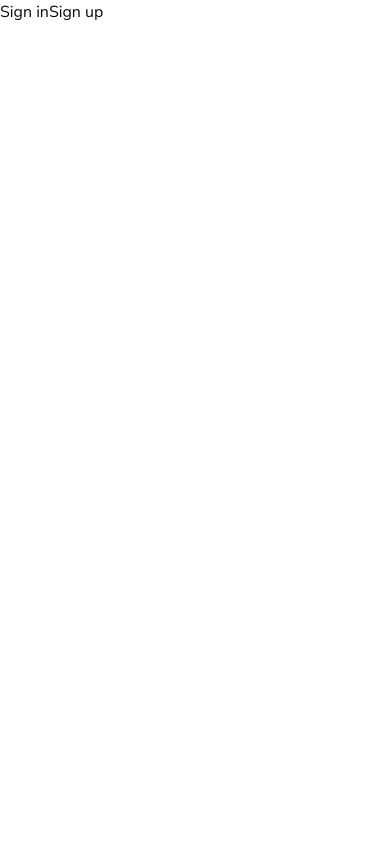
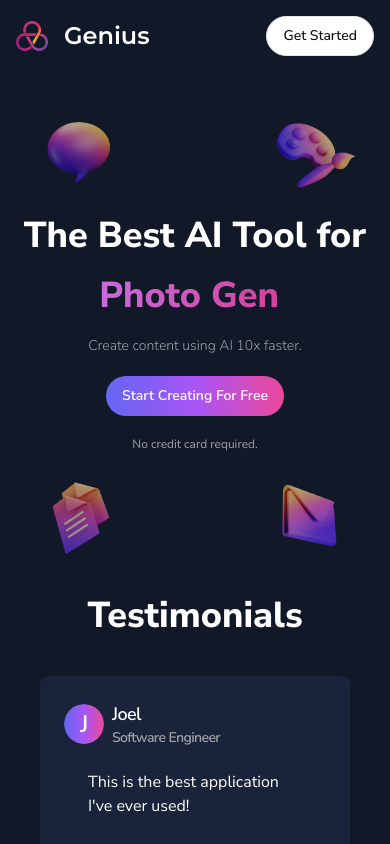
Before and after one commit to Mahin171/AI, a Next.js app: page / in a window 390 px wide. Built offline with nearby package versions, Linux system fonts and the light colour scheme.

Commit message:
feat: add landing page

```diff
--- /dev/null
+++ b/app/(landing)/layout.tsx
@@ -0,0 +1,15 @@
+const LandingLayout = ({
+  children
+}: {
+  children: React.ReactNode;
+}) => {
+  return (
+    <main className="h-full bg-[#111827] overflow-auto">
+      <div className="mx-auto max-w-screen-xl h-full w-full">
+        {children}
+      </div>
+    </main>
+   );
+}
+
+export default LandingLayout;
--- a/app/(landing)/page.tsx
+++ b/app/(landing)/page.tsx
@@ -3,13 +3,18 @@
   LoginLink
 } from "@kinde-oss/kinde-auth-nextjs/server";
 
-const AuthPage = () => {
+import { LandingNavbar } from "@/components/landing-navbar";
+import { LandingHero } from "@/components/landing-hero";
+import { LandingContent } from "@/components/landing-content";
+
+const LandingPage = () => {
   return (
-    <div>
-      <LoginLink>Sign in</LoginLink>
-      <RegisterLink>Sign up</RegisterLink>
+    <div className="h-full">
+      <LandingNavbar />
+      <LandingHero />
+      <LandingContent />
     </div>
    );
 }
 
-export default AuthPage;
+export default LandingPage;
--- /dev/null
+++ b/components/landing-content.tsx
@@ -0,0 +1,59 @@
+"use client";
+
+import { Avatar, AvatarFallback } from "@/components/ui/avatar";
+import { Card, CardContent, CardHeader, CardTitle } from "@/components/ui/card";
+
+const testimonials = [
+  {
+    name: "Joel",
+    avatar: "J",
+    title: "Software Engineer",
+    description: "This is the best application I've ever used!",
+  },
+  {
+    name: "Antonio",
+    avatar: "A",
+    title: "Designer",
+    description: "I use this daily for generating new photos!",
+  },
+  {
+    name: "Mark",
+    avatar: "M",
+    title: "CEO",
+    description: "This app has changed my life, cannot imagine working without it!",
+  },
+  {
+    name: "Mary",
+    avatar: "M",
+    title: "CFO",
+    description: "The best in class, definitely worth the premium subscription!",
+  },
+];
+
+export const LandingContent = () => {
+  return (
+    <div className="px-10 pb-20">
+      <h2 className="text-center text-4xl text-white font-extrabold mb-10">Testimonials</h2>
+      <div className="grid grid-cols-1 sm:grid-cols-2 md:grid-cols-3 lg:grid-cols-4 gap-4">
+        {testimonials.map((item) => (
+          <Card key={item.description} className="bg-[#192339] border-none text-white">
+            <CardHeader>
+              <CardTitle className="flex items-center gap-x-2">
+                <Avatar>
+                  <AvatarFallback>{item.avatar}</AvatarFallback>
+                </Avatar>
+                <div>
+                  <p className="text-lg">{item.name}</p>
+                  <p className="text-zinc-400 text-sm">{item.title}</p>
+                </div>
+              </CardTitle>
+              <CardContent className="py-4">
+                {item.description}
+              </CardContent>
+            </CardHeader>
+          </Card>
+        ))}
+      </div>
+    </div>
+  )
+}
--- /dev/null
+++ b/components/landing-hero.tsx
@@ -0,0 +1,59 @@
+"use client";
+
+import TypewriterComponent from "typewriter-effect";
+import Image from "next/image";
+
+import { Button } from "@/components/ui/button";
+
+export const LandingHero = () => {
+  return (
+    <div className="text-white font-bold py-36 text-center space-y-5 relative">
+      <div className="text-4xl sm:text-5xl md:text-6xl lg:text-7xl space-y-5 font-extrabold">
+        <h1>The Best AI Tool for</h1>
+        <div className="text-transparent bg-clip-text bg-gradient-to-r from-purple-400 to-pink-600">
+          <TypewriterComponent
+            options={{
+              strings: [
+                "Chatbot.",
+                "Photo Generation.",
+                "Blog Writing.",
+                "Mail Writing."
+              ],
+              autoStart: true,
+              loop: true,
+            }}
+          />
+        </div>
+      </div>
+      <div className="text-sm md:text-xl font-light text-zinc-400">
+        Create content using AI 10x faster.
+      </div>
+      <Button variant="premium" className="md:text-lg p-4 md:p-6 rounded-full font-semibold">
+        Start Creating For Free
+      </Button>
+      <div className="text-zinc-400 text-xs md:text-sm font-normal">
+        No credit card required.
+      </div>
+      <div className="absolute md:left-20 md:top-10 left-10 top-5 -rotate-6 animate-pulse">
+        <div className="w-20 h-20 relative">
+          <Image src="/chat.png" fill alt="Chat" />
+        </div>
+      </div>
+      <div className="absolute md:right-20 md:bottom-20 right-10 bottom-10 rotate-12  animate-pulse">
+        <div className="w-20 h-20 relative">
+          <Image src="/mail.png" fill alt="Mail" />
+        </div>
+      </div>
+      <div className="absolute md:right-20 md:top-10 right-10 top-5 rotate-45 animate-pulse">
+        <div className="w-20 h-20 relative">
+          <Image src="/photo.png" fill alt="Photo" />
+        </div>
+      </div>
+      <div className="absolute md:left-20 md:bottom-20 left-10 bottom-10 -rotate-12 animate-pulse">
+        <div className="w-20 h-20 relative">
+          <Image src="/blog.png" fill alt="Blog" />
+        </div>
+      </div>
+    </div>
+  );
+};
--- /dev/null
+++ b/components/landing-navbar.tsx
@@ -0,0 +1,31 @@
+import { Montserrat } from "next/font/google";
+import Image from "next/image"
+import Link from "next/link"
+
+import { cn } from "@/lib/utils";
+import { Button } from "@/components/ui/button";
+import { LoginLink } from "@kinde-oss/kinde-auth-nextjs/server";
+
+const font = Montserrat({ weight: '600', subsets: ['latin'] });
+
+export const LandingNavbar = () => {
+  return (
+    <nav className="p-4 bg-transparent flex items-center justify-between">
+      <Link href="/" className="flex items-center">
+        <div className="relative h-8 w-8 mr-4">
+          <Image fill alt="Logo" src="/logo.png" />
+        </div>
+        <h1 className={cn("text-2xl font-bold text-white", font.className)}>
+          Genius
+        </h1>
+      </Link>
+      <div className="flex items-center gap-x-2">
+        <LoginLink>
+          <Button variant="outline" className="rounded-full">
+            Get Started
+          </Button>
+        </LoginLink>
+      </div>
+    </nav>
+  )
+}
--- a/package.json
+++ b/package.json
@@ -42,6 +42,7 @@
     "tailwindcss": "3.3.2",
     "tailwindcss-animate": "^1.0.6",
     "typescript": "5.1.6",
+    "typewriter-effect": "^2.20.1",
     "zod": "^3.21.4",
     "zustand": "^4.3.9"
   },
```
Also changed, not shown: 1 other file (tests, documents, lock files or other folders).
